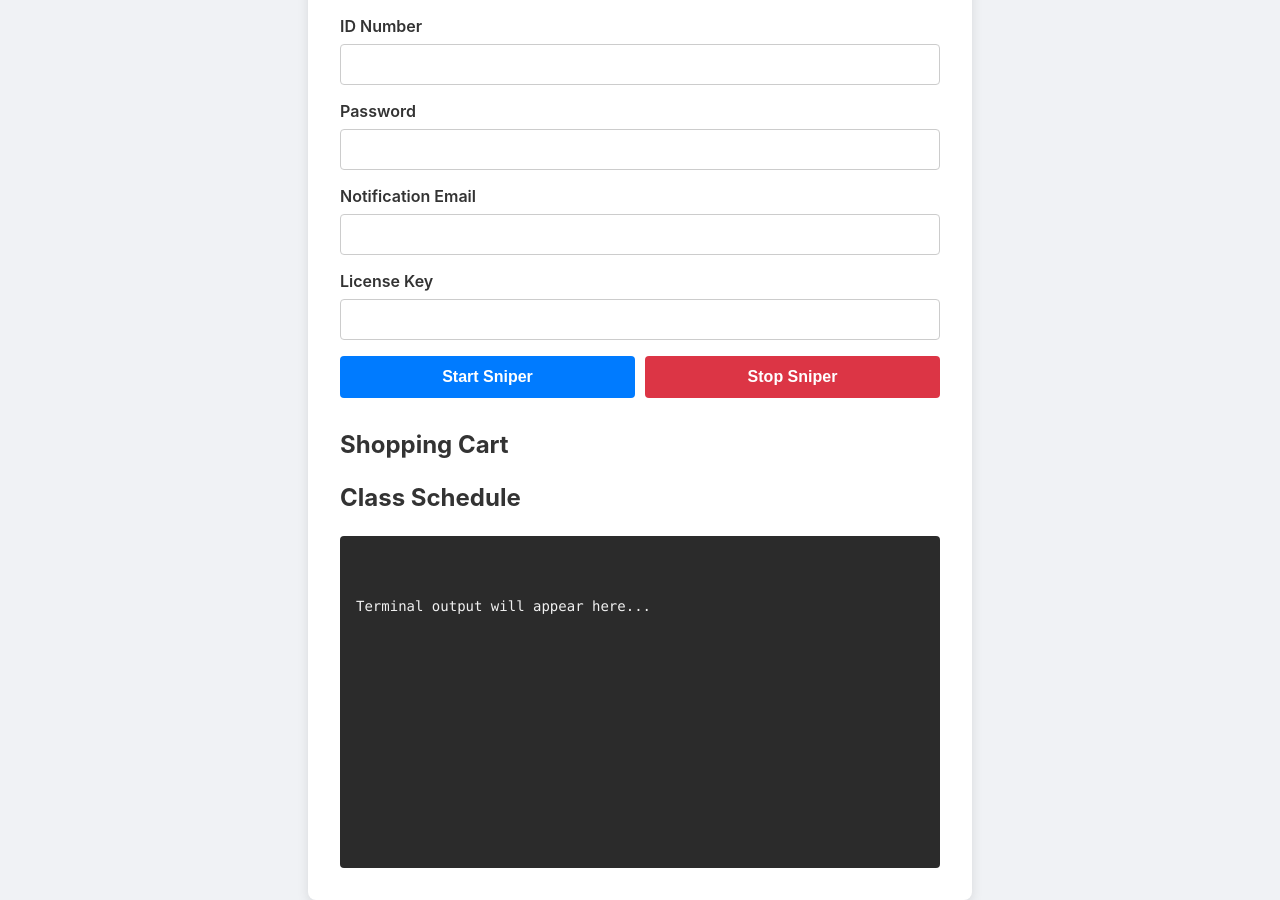
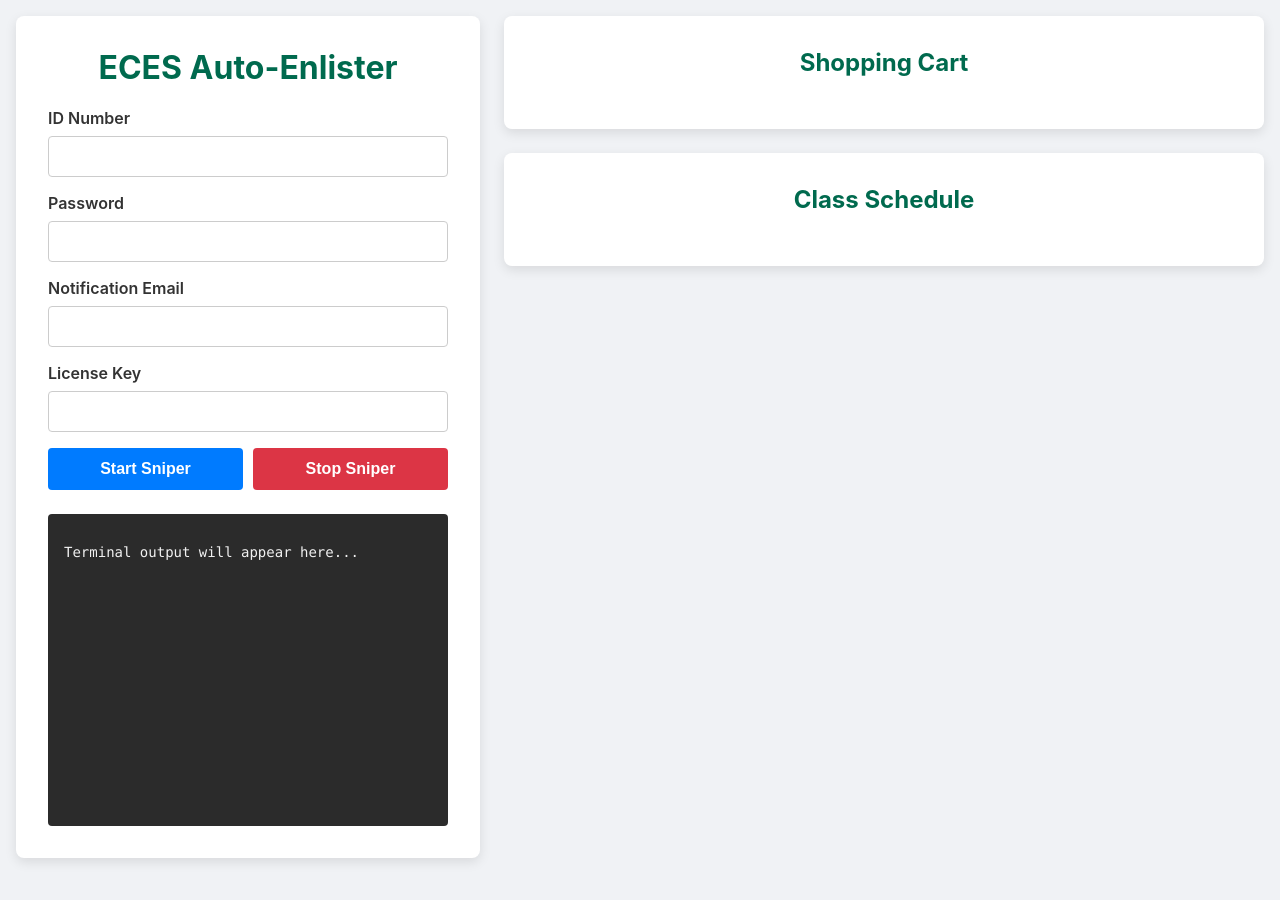
Before and after one commit to GianKyle09/ECES-AutoEnlister, a Flask app: page / in a window 1280 px wide. After the commit the page ends 862 px from the top, so only its background shows below. Run offline with Flask 3, Linux system fonts and the light colour scheme; some libraries are stand-ins or nearby versions.

Commit message:
Refactor table parsing functions for shopping cart and class schedule; enhance UI layout in index.html

```diff
--- a/templates/index.html
+++ b/templates/index.html
@@ -9,33 +9,43 @@
             font-family: -apple-system, BlinkMacSystemFont, 'Segoe UI', Roboto, Helvetica, Arial, sans-serif;
             background-color: #f0f2f5;
             color: #333;
+            margin: 0;
+            padding: 1rem;
+        }
+        .main-container {
             display: flex;
-            justify-content: center;
-            align-items: center;
-            height: 100vh;
-            margin: 0;
+            gap: 1.5rem;
+            width: 100%;
+            max-width: 1600px;
+            margin: auto;
         }
-        .container {
+        .control-panel {
+            flex: 1;
+            min-width: 400px;
             background-color: #fff;
             padding: 2rem;
             border-radius: 8px;
             box-shadow: 0 4px 12px rgba(0, 0, 0, 0.1);
-            width: 100%;
-            max-width: 600px;
         }
-        h1 {
+        .dashboard {
+            flex: 2;
+            display: flex;
+            flex-direction: column;
+            gap: 1.5rem;
+        }
+        .table-container {
+            background-color: #fff;
+            padding: 2rem;
+            border-radius: 8px;
+            box-shadow: 0 4px 12px rgba(0, 0, 0, 0.1);
+        }
+        h1, h2 {
             text-align: center;
             color: #006A4E;
-            margin-bottom: 1.5rem;
+            margin-top: 0;
         }
-        .form-group {
-            margin-bottom: 1rem;
-        }
-        label {
-            display: block;
-            margin-bottom: 0.5rem;
-            font-weight: 600;
-        }
+        .form-group { margin-bottom: 1rem; }
+        label { display: block; margin-bottom: 0.5rem; font-weight: 600; }
         input[type="text"], input[type="password"], input[type="email"] {
             width: 100%;
             padding: 0.75rem;
@@ -55,31 +65,28 @@
             cursor: pointer;
             transition: background-color 0.2s;
         }
-        button:hover {
-            background-color: #0056b3;
-        }
-        button:disabled {
-            background-color: #a0a0a0;
-            cursor: not-allowed;
-        }
+        button:hover { background-color: #0056b3; }
+        button:disabled { background-color: #a0a0a0; cursor: not-allowed; }
         #terminal {
             background-color: #2b2b2b;
             color: #f1f1f1;
             padding: 1rem;
             border-radius: 4px;
             margin-top: 1.5rem;
-            height: 300px;
+            height: 35vh;
             overflow-y: auto;
             font-family: 'Menlo', 'Consolas', monospace;
             font-size: 0.875rem;
-            white-space: pre-wrap;
-            word-wrap: break-word;
         }
+        table { width: 100%; border-collapse: collapse; }
+        th, td { border: 1px solid #ccc; padding: 8px; text-align: left; font-size: 0.8rem; }
+        th { background-color: #f8f9fa; }
     </style>
     <script src="https://cdnjs.cloudflare.com/ajax/libs/socket.io/4.0.1/socket.io.js"></script>
 </head>
 <body>
-    <div class="container">
+    <div class="main-container">
+        <div class="control-panel">
             <h1>ECES Auto-Enlister</h1>
             <form id="credentials-form">
                 <div class="form-group">
@@ -104,16 +111,19 @@
                 </div>
             </form>
             <div id="status-area" style="text-align: center; margin-top: 1.5rem; font-weight: 600;"></div>
-
-        <div class="dashboard" style="margin-top: 2rem;">
+            <div id="terminal">
+                <p>Terminal output will appear here...</p>
+            </div>
+        </div>
+        <div class="dashboard">
+            <div class="table-container">
                 <h2>Shopping Cart</h2>
                 <div id="shopping-cart-table"></div>
-            <h2 style="margin-top: 1.5rem;">Class Schedule</h2>
+            </div>
+            <div class="table-container">
+                <h2>Class Schedule</h2>
                 <div id="class-schedule-table"></div>
             </div>
-
-        <div id="terminal">
-            <p>Terminal output will appear here...</p>
         </div>
     </div>
 
```
Also changed, not shown: script.py (+43 -14 lines). Lines whose indentation alone changed are shown as unchanged.
